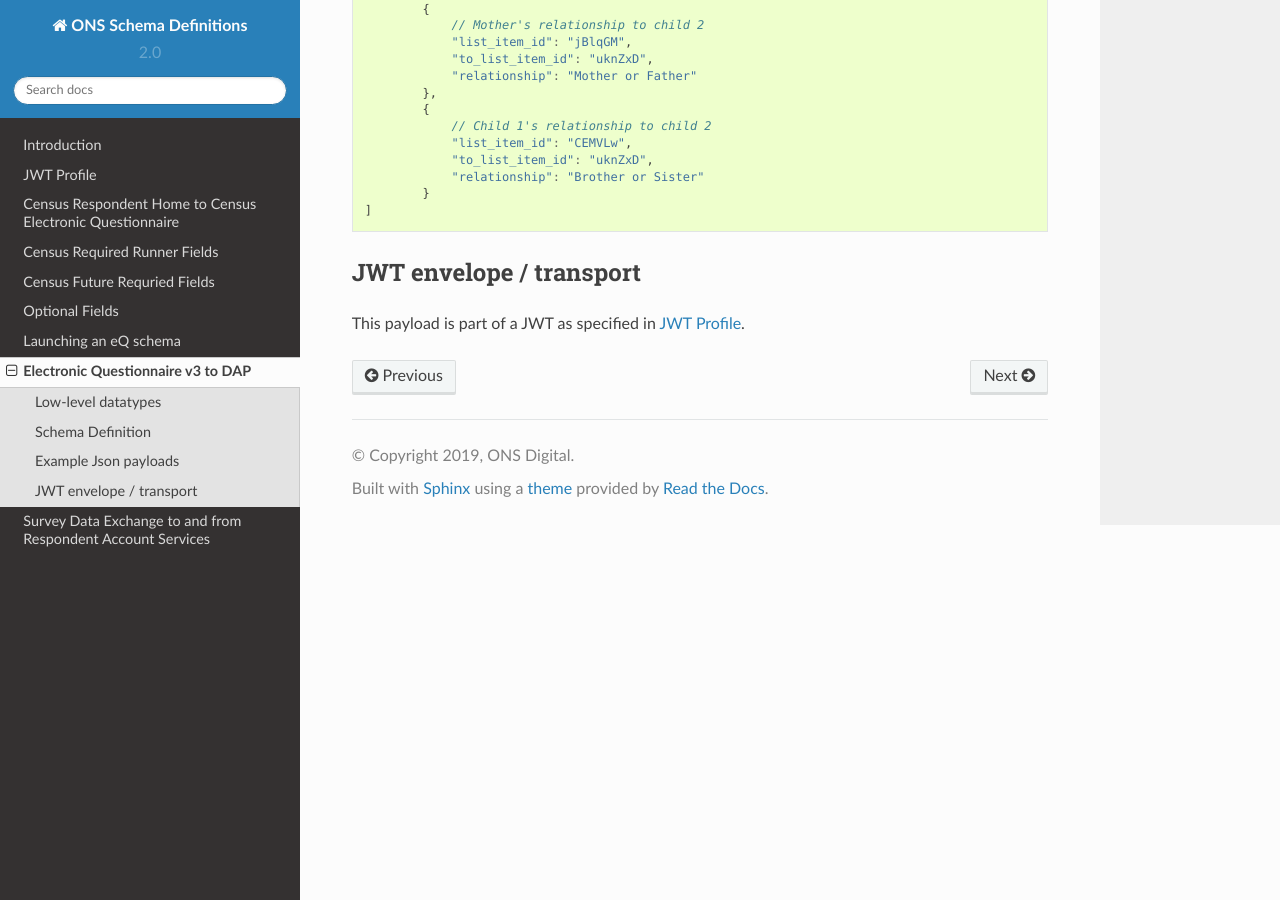
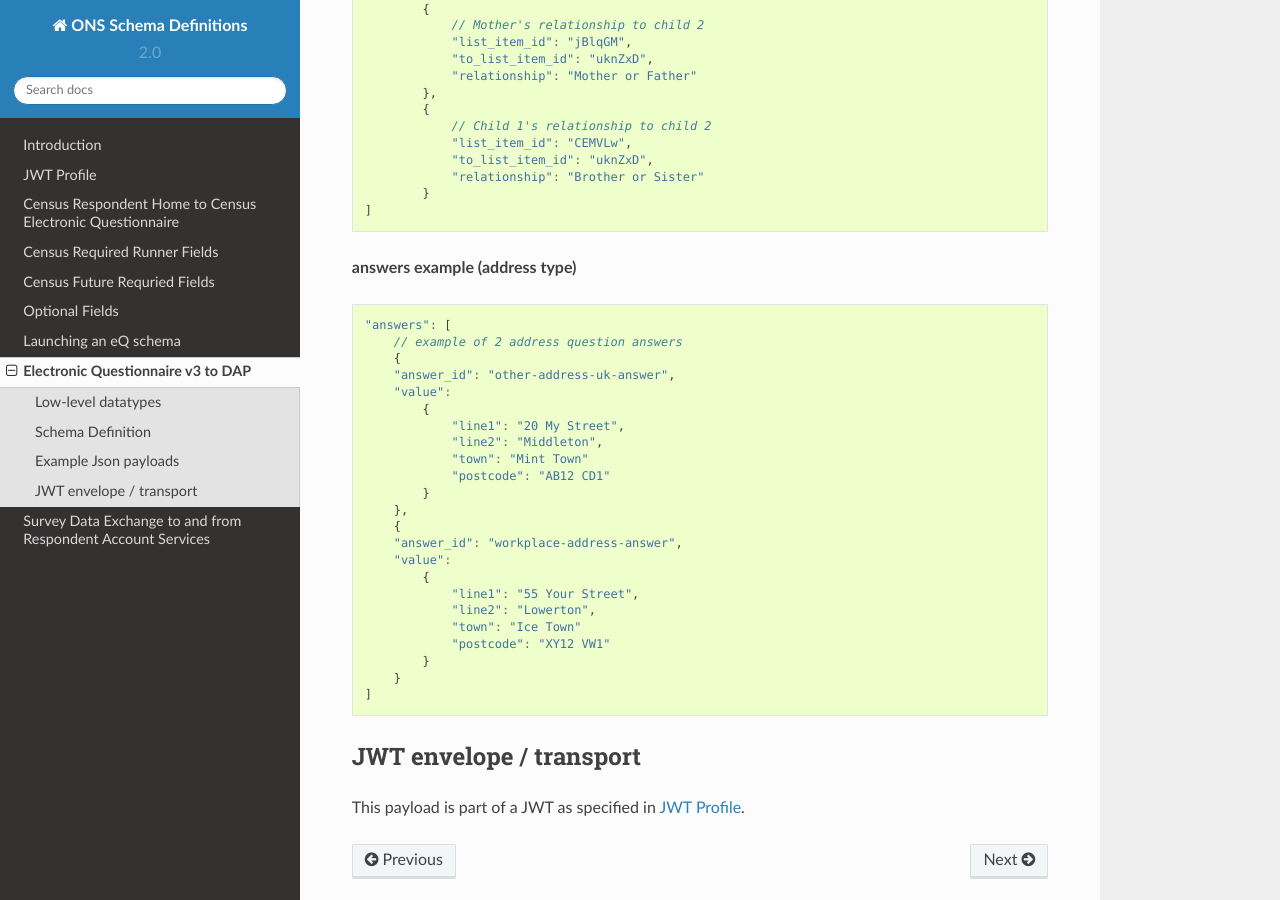
Before and after one commit to ONSdigital/ons-schema-definitions, a Sphinx documentation site: the page built from docs/electronic_questionnaire_to_dap.rst, in a window 1280 px wide and 900 px high, scrolled down 5600 px. Built offline with Sphinx 7.4.7 and the Read the Docs theme 2.0.0, drawn with Linux system fonts in a browser that asks for light colours.

Commit message:
Adding example of addresses for completeness

```diff
--- a/docs/electronic_questionnaire_to_dap.rst
+++ b/docs/electronic_questionnaire_to_dap.rst
@@ -239,6 +239,35 @@ Example Json payloads
             }
     ]
 
+**answers example (address type)**
+
+.. code-block:: javascript
+
+    "answers": [
+        // example of 2 address question answers
+        {
+        "answer_id": "other-address-uk-answer",
+        "value":
+            {
+                "line1": "20 My Street",
+                "line2": "Middleton",
+                "town": "Mint Town"
+                "postcode": "AB12 CD1"
+            }
+        },
+        {
+        "answer_id": "workplace-address-answer",
+        "value":
+            {
+                "line1": "55 Your Street",
+                "line2": "Lowerton",
+                "town": "Ice Town"
+                "postcode": "XY12 VW1"
+            }
+        }
+    ]
+
+
 JWT envelope / transport
 ========================
 This payload is part of a JWT as specified in :doc:`jwt_profile`.
```
